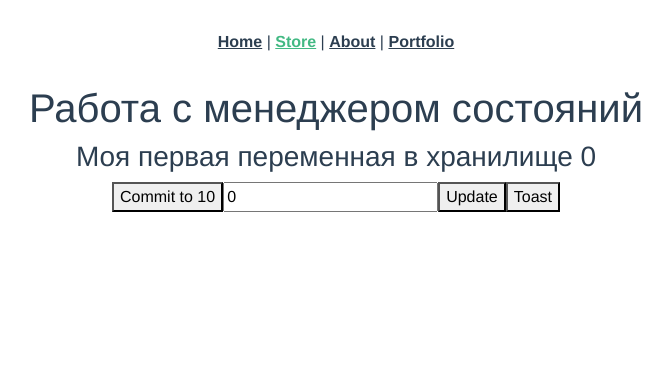
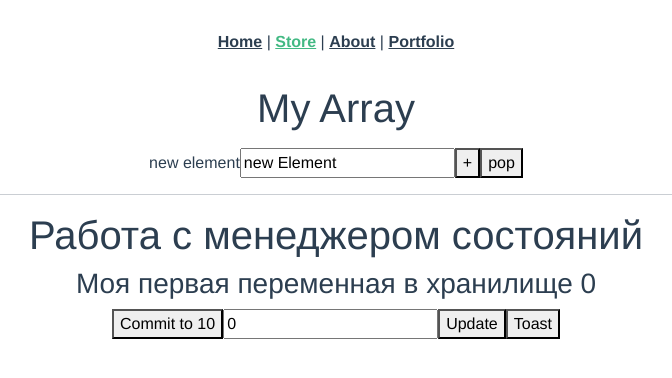
Before and after one commit to ninydev/pv021_mk_node, a Vue app in the folder 08_vue/frontvue3/: page /store in a window 1280 px wide. Shown: the top 378 px of the page, without its empty margins (304-976 px from the left). Built offline with nearby package versions, Linux system fonts and the light colour scheme; what vue-toast-notification would draw is missing.

Commit message:
VueX + Array

```diff
--- /dev/null
+++ b/08_vue/frontvue3/src/components/store/MyArray.vue
@@ -0,0 +1,44 @@
+<template>
+  <h1> My Array</h1>
+  <ul>
+    <li v-for="(el, index) in myArray" :key="index">
+      {{ el }}
+    </li>
+  </ul>
+  <div>
+    <label> new element </label>
+    <input v-model="newElement">
+    <button @click="push"> + </button>
+    <button @click="pop"> pop </button>
+  </div>
+</template>
+
+<script>
+import { useStore } from 'vuex'
+import { computed, ref } from 'vue'
+
+export default {
+  name: 'MyArray',
+  setup () {
+    const store = useStore()
+    const str = ref('new Element')
+
+    return {
+      myArray: computed(() => store.getters.getMyArray),
+      newElement: str,
+      push: function () {
+        store.commit('setMyArrayPush', str.value)
+      },
+      pop: function () {
+        store.commit('getMyArrayPop')
+        const el = store.getters.myArrayPop
+        console.log(el)
+      }
+    }
+  }
+}
+</script>
+
+<style scoped>
+
+</style>
--- a/08_vue/frontvue3/src/store/index.js
+++ b/08_vue/frontvue3/src/store/index.js
@@ -3,6 +3,7 @@ import myFirstValue from '@/store/modules/myFirstValue'
 import toasts from '@/store/toasts'
 import logs from '@/store/logs'
 import songLyrics from '@/store/modules/songLyrics'
+import myArray from '@/store/modules/myArray'
 
 export default createStore({
   strict: true,
@@ -17,6 +18,7 @@ export default createStore({
   // },
   modules: {
     myFirstValue,
+    myArray,
     songLyrics,
     toasts,
     logs
--- /dev/null
+++ b/08_vue/frontvue3/src/store/modules/myArray/index.js
@@ -0,0 +1,32 @@
+export default {
+  state: {
+    myArray: JSON.parse(localStorage.getItem('myArray')) || [],
+    myArrayPop: null
+  },
+  getters: {
+    getMyArray (state) {
+      return state.myArray
+    },
+    getMyArrayLen (state) {
+      return state.myArray.length
+    },
+    getWorkElement (state) {
+      return state.workElement
+    }
+  },
+  mutations: {
+    setMyArrayPush (state, data) {
+      state.myArray.push(data)
+      localStorage.setItem('myArray', JSON.stringify(state.myArray))
+    },
+    setMyArrayDelIndex (state, index) {
+      state.myArray.splice(index, 1)
+      localStorage.setItem('myArray', JSON.stringify(state.myArray))
+    },
+    getMyArrayPop (state, data = null) {
+      state.myArrayPop = state.myArray.pop()
+      localStorage.setItem('myArray', JSON.stringify(state.myArray))
+    }
+  },
+  actions: {}
+}
--- a/08_vue/frontvue3/src/views/StoreView.vue
+++ b/08_vue/frontvue3/src/views/StoreView.vue
@@ -1,13 +1,16 @@
 <template>
+  <MyArray></MyArray>
+  <hr>
   <h1> Работа с менеджером состояний</h1>
   <MyFirstValue></MyFirstValue>
 </template>
 
 <script>
 import MyFirstValue from '@/components/store/MyFirstValue'
+import MyArray from '@/components/store/MyArray'
 export default {
   name: 'StoreView',
-  components: { MyFirstValue }
+  components: { MyArray, MyFirstValue }
 }
 </script>
 
```
